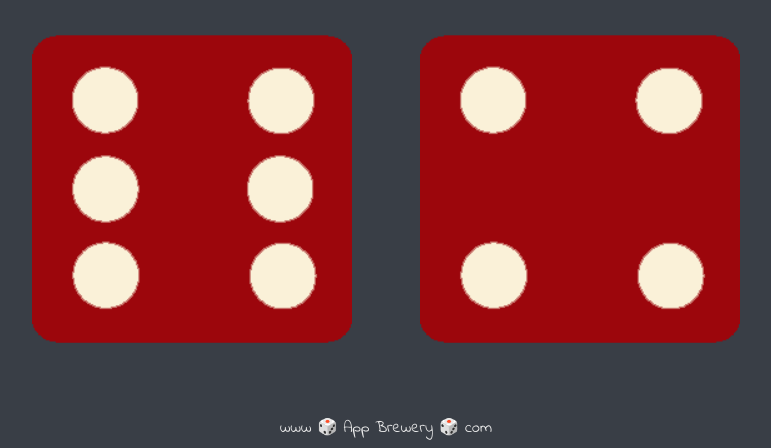
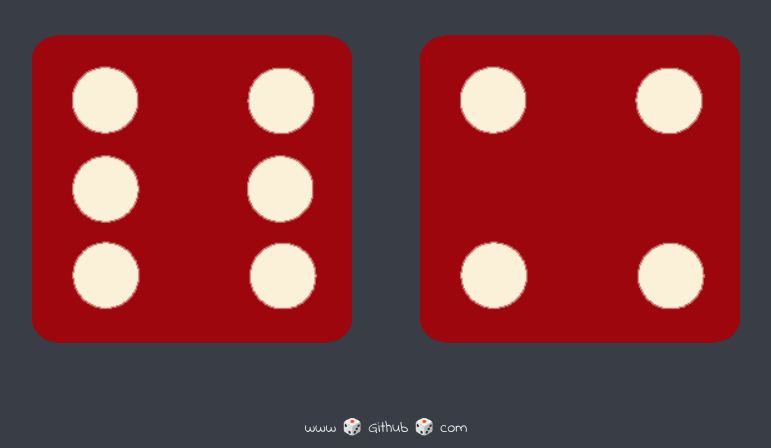
Before and after one commit to hkv24/dicee-game, a plain HTML site: page index.html in a window 1280 px wide. Shown: the part 462-910 px from the top of the page, without its empty margins (254-1025 px from the left). Drawn offline with Linux system fonts and the light colour scheme.

Commit message:
Update index.html

```diff
--- a/index.html
+++ b/index.html
@@ -28,6 +28,6 @@
   </body>
 
   <footer>
-    www 🎲 App Brewery 🎲 com
+    www 🎲 Github 🎲 com
   </footer>
 </html>
```
